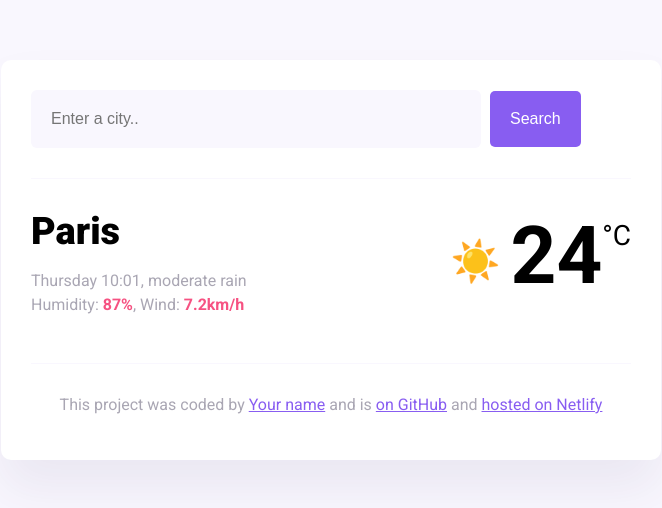
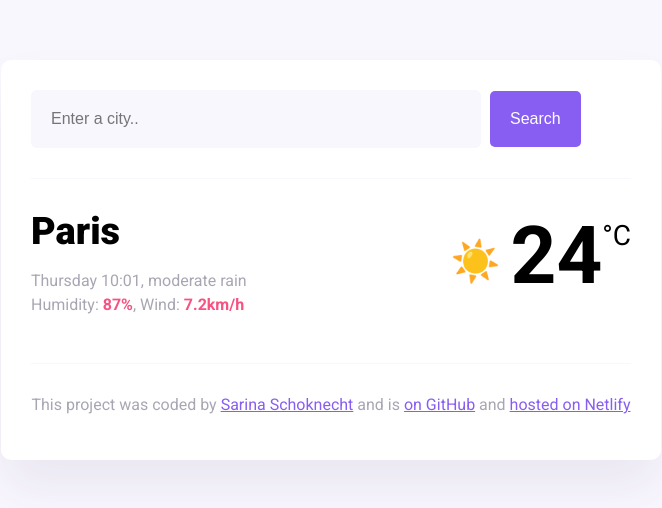
Before and after one commit to SarinaSevda/Homework-Week6, a website: page index.html in a window 1280 px wide. Shown: the whole page, without its empty margins (309-971 px from the left). Drawn offline with nearby package versions, Linux system fonts and the light colour scheme; files that its build step writes are made by us from their sources.

Commit message:
Added links

```diff
--- a/index.html
+++ b/index.html
@@ -47,8 +47,16 @@
       <footer>
         <p>
           This project was coded by
-          <a href="#" target="_blank">Your name</a> and is
-          <a href="#" target="_blank"> on GitHub</a> and
+          <a
+            href="https://www.linkedin.com/in/sarina-schoknecht-4a0ab6210/"
+            target="_blank"
+            >Sarina Schoknecht</a
+          >
+          and is
+          <a href="https://github.com/SarinaSevda" target="_blank">
+            on GitHub</a
+          >
+          and
           <a href="#" target="_blank">hosted on Netlify</a>
         </p>
       </footer>
```
